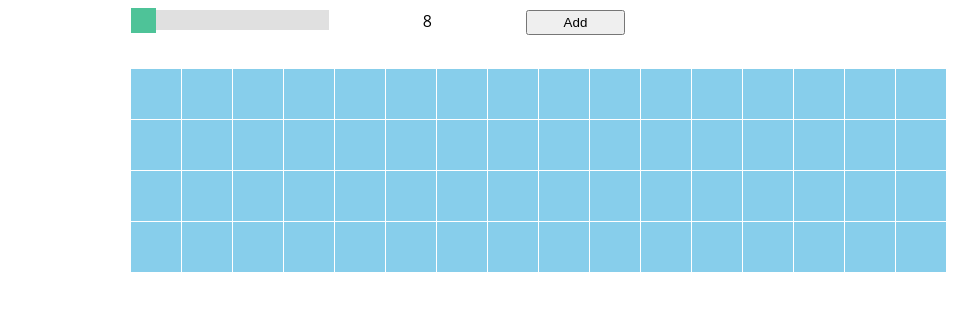
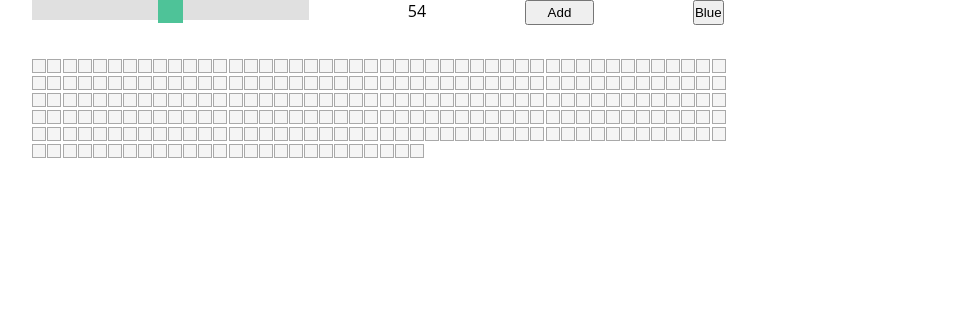
Before and after one commit to Rabi-Thapa/Etch-a-Sketch, a plain HTML site: page index.html in a window 1280 px wide. Both pictures are taken after a click on the button "Add". Shown: the whole page, without its empty margins (262-1239 px from the left). Drawn offline with Linux system fonts and the light colour scheme.

Commit message:
on progress

```diff
--- a/index.html
+++ b/index.html
@@ -8,17 +8,20 @@
 </head>
 <body>
 
+    <main class="main">
 
-    <main class="main">
         <section class="slide-container">
-            <input type="range" class="slider" min="8" max="64", step="8" value="8" id="myRange">
+            <input type="range" class="slider" min="44" max="64", step="2"  id="myRange">
             <span id="demo"></span>
             <button class="btn-add">Add</button>
+            <button class="btn-blue">Blue</button>
         </section>
+
         <div id="main-container">
+        </div>
 
-        </div>
     </main>
+
     <script src="script.js"></script>
 </body>
 </html>
--- a/script.js
+++ b/script.js
@@ -1,18 +1,31 @@
 const divContainer = document.getElementById('main-container')
 const btnAdd = document.querySelector(".btn-add")
+const btnBlue = document.querySelector(".btn-blue")
 btnAdd.addEventListener("click", makeSquare);
 
+btnBlue.addEventListener('click', chooseColor)
+
+
+function chooseColor(){
+    let boxes = [...document.querySelectorAll('.square')]
+
+    boxes.forEach(box => {
+        box.addEventListener('mouseover', () =>{
+            box.style.backgroundColor = 'blue'
+        });
+    });
+}
 
 var slider = document.getElementById("myRange")
 var output = document.getElementById("demo")
-output.innerHTML = slider.value; // Display
+output.innerHTML = slider.value;
 
 slider.oninput = function () {
     output.innerHTML = this.value;
     square = this.value;
 }
 
-let square=8;
+let square=16;
 function makeSquare() {
     divContainer.innerHTML = "";
     for (let i = 0; i < square*square; i++) {
@@ -26,8 +39,36 @@ function makeSquare() {
 
 function addEventListen() {
     let boxes = [...document.querySelectorAll('.square')]
-    let draw = false;
+    // let draw = false;
+
     boxes.forEach(box => {
+        box.addEventListener('mouseover', () =>{
+            box.style.backgroundColor = 'black'
+            // draw = true;
+        });
+    });
+}
+
+
+
+
+
+
+
+
+
+
+
+
+
+
+
+
+
+
+
+
+
  // box.addEventListener('mousedown', () => {
     //     box.style.backgroundColor = 'drakgray'
     //     draw = true;
@@ -38,10 +79,6 @@ function addEventListen() {
     //     draw = false;
 // });
 
-        box.addEventListener('mouseover', () =>{
-            box.style.backgroundColor = 'darkgray'
-            // draw = true;
-        });
 
  // box.addEventListener('mouseout', () =>{
     //     if(draw){
@@ -49,5 +86,3 @@ function addEventListen() {
     //         // draw = true;
     //     }
 // });
-    });
-}
--- a/styles.css
+++ b/styles.css
@@ -6,34 +6,25 @@
 :root{
     --clr-primary: #2962ff;
     --clr-primary-hover: #0d47a1;
-    --clr-gray-med: #78909c;
-    --clr-gray-light: #cfd8dc;
 }
-
 
 body{
     font-family:  'Open Sans', sans-serif;
+    display: flex;
+    justify-content: center;
 }
 
-main{
-    /* border: 1px solid black; */
-    padding: 10px 23px;
-    /* height: 90vh; */
-    /* width: 50vw; */
-    display: flex;
-    flex-direction: column;
-    /* justify-content: center; */
-    align-items: center;
+.main{
+    width: 54vw;
 }
 
 .slide-container{
-    width: 40%;
     display: flex;
     justify-content: space-between;
     margin-bottom: 34px;
 }
 .btn-add{
-    width: 20%;
+    width: 10%;
     height: 25px;
 }
 .slider{
@@ -61,21 +52,15 @@ main{
 }
 
 #main-container{
-    width: 40%;
     display: grid;
-    grid-template-columns: repeat(16, 1fr);
-    gap: 1px;
+    grid-gap: 3px;
+    grid-template-columns: repeat(auto-fit, minmax(12px, 1fr));
+    justify-content: center;
 }
 
 .square{
-    height: 50px;
-    width: 50px;
-    /* margin: 3px; */
-    /* grid-template-columns: repeat(auto-fill,minmax(160px, 1fr)); */
-    background-color: skyblue;
+    height: 12px;
+    width: 12px;
+    background-color: whitesmoke;
+    border: 1px solid darkgray;
 }
-
-
-.square:hover{
-    /* background-color: var(--clr-gray-med); */
-}
```
Lines whose indentation alone changed are shown as unchanged.
